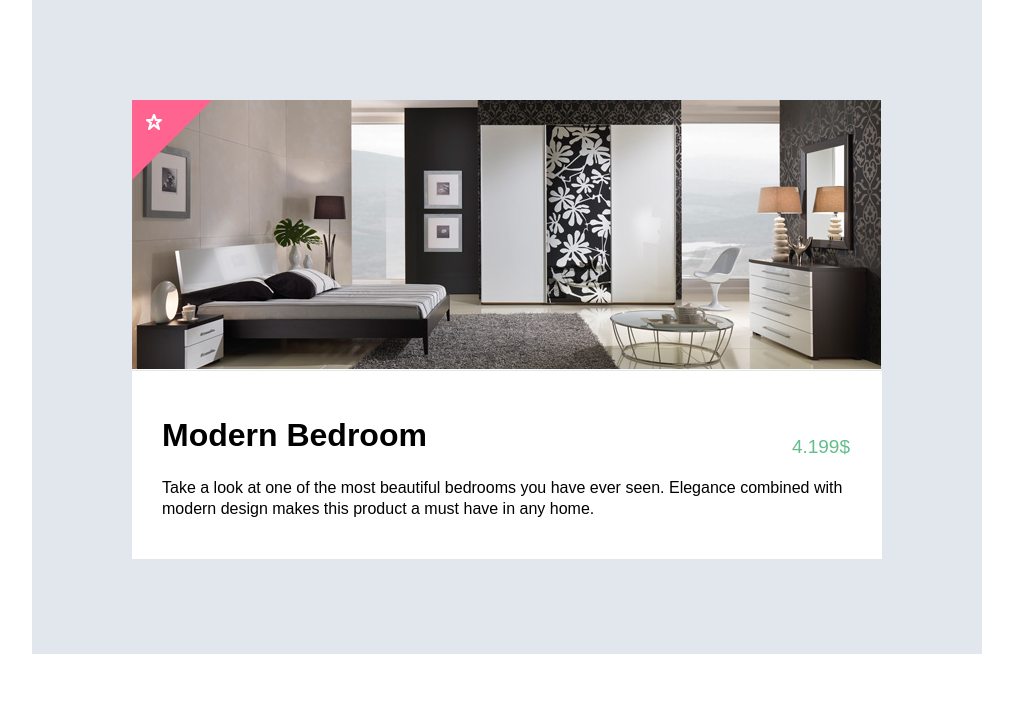
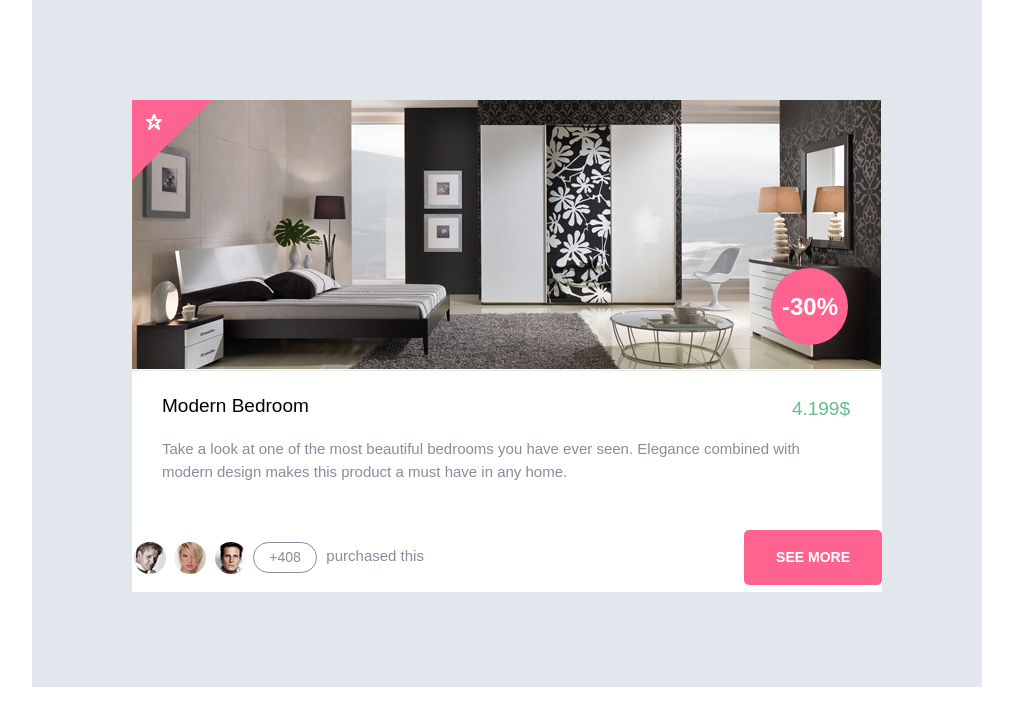
Before and after one commit to evgeniikotliarov/Html_and_css_works, a plain HTML site: page homework_6/index.html in a window 1280 px wide. Shown: the whole page, without its empty margins (133-1146 px from the left). Drawn offline with Linux system fonts and the light colour scheme.

Commit message:
homework_6 Social block added

```diff
--- a/homework_6/css/style.css
+++ b/homework_6/css/style.css
@@ -1,3 +1,7 @@
+*{
+    margin: 0;
+    padding: 0;
+}
 body{
     font-family: arial, sans-serif;
     color: #000;
@@ -25,6 +29,16 @@ body{
     width: 100%;
     height: 100%;
     background: url("../img/triangle_1.png") no-repeat;
+}
+.discount{
+    position: absolute;
+    text-align: center;
+    border-radius: 50%;
+    background-color: #ff638f;
+    width: 77px;
+    height: 77px;
+    bottom: 31px;
+    right: 34px;
 }
 .discount p{
     position: absolute;
@@ -58,3 +72,52 @@ body{
     color: #65bd8c;
     padding: 7px 0;
 }
+h1{
+    font-weight: normal;
+    font-size: 19px;
+}
+p{
+    line-height: 1.5;
+    padding: 20px 0;
+    font-size: 15px;
+    color: #868d9b;
+}
+.social{
+    position: relative;
+    padding: 16px 0 12px;
+}
+.item{
+    padding: 0 2px;
+    display: inline-block;
+    vertical-align: top;
+}
+.item-4{
+    padding: 4px 8px;
+    text-align: center;
+    border: solid 1px #868d9b;
+    border-radius: 50px 50px 50px 50px;
+}
+.item-4 p{
+    padding: 0 7px;
+    font-size: 14px;
+}
+.item-5 p{
+    padding: 3px;
+}
+.item-6{
+    position: absolute;
+    top: 4px;
+    right: 0;
+    padding: 9px 20px;
+    background-color: #ff638f;
+    border-radius: 5px;
+}
+.item-6 a{
+    text-decoration: none;
+}
+.item-6 p{
+    padding: 8px 12px;
+    font-size: 14px;
+    font-weight: bold;
+    color: white;
+}
--- a/homework_6/index.html
+++ b/homework_6/index.html
@@ -26,6 +26,16 @@
                     combined with modern design makes this product a must have in any home.</p>
 
             </div>
+            <div class="social">
+                <div class="items">
+                    <div class="item item-1"><a href="#"><img src="img/social_icon_1.png" alt=""></a></div>
+                    <div class="item item-2"><a href="#"><img src="img/social_icon_2.png" alt=""></a></div>
+                    <div class="item item-3"><a href="#"><img src="img/social_icon_3.png" alt=""></a></div>
+                    <div class="item item-4"><p>+408</p></div>
+                    <div class="item item-5"><p>purchased this</p></div>
+                    <a href="#"><div class="item item-6"><p>SEE MORE</p></div></a>
+                </div>
+            </div>
         </div>
     </div>
 </body>
```
